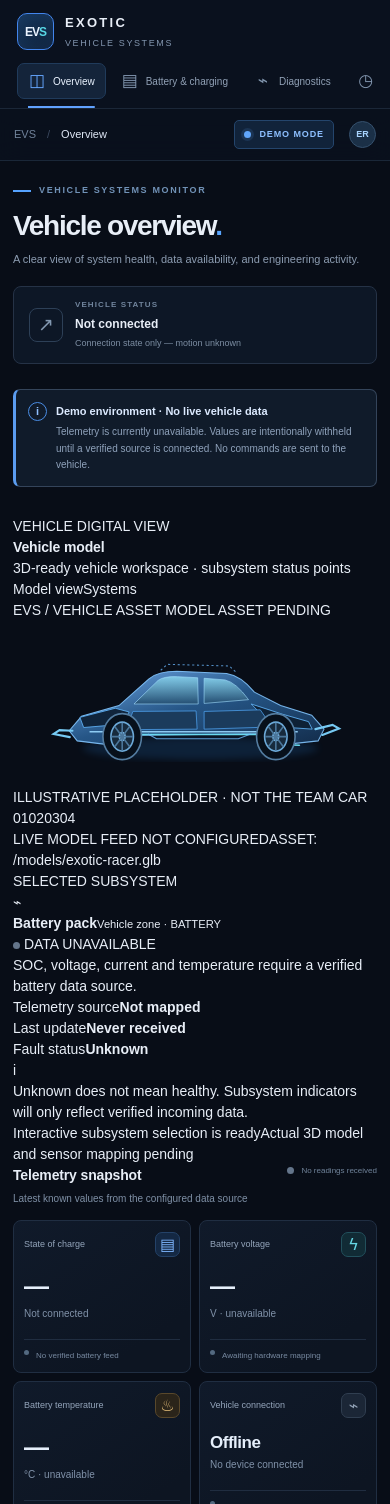
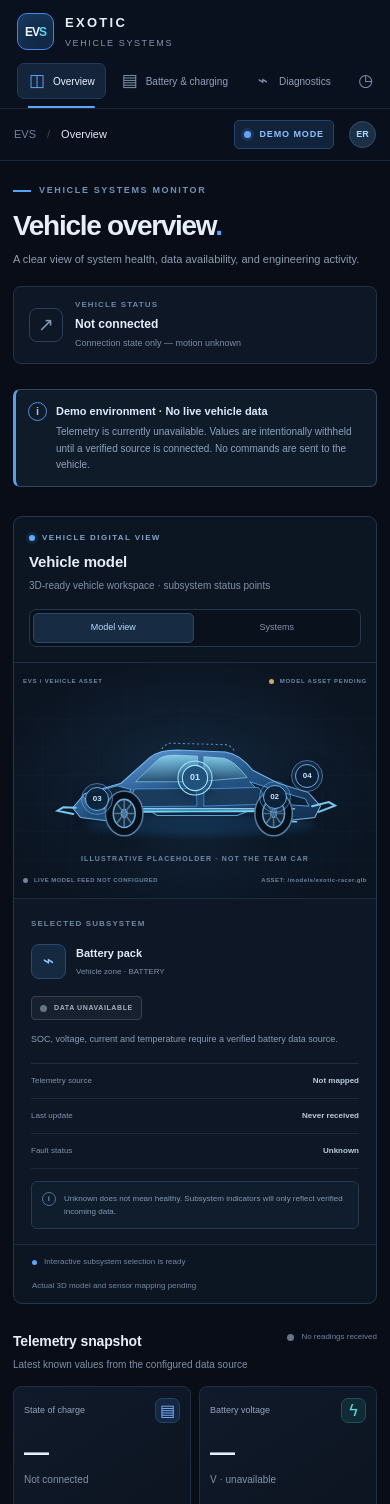
Before and after one commit to Abdo1629/exotic-vehicle-systems, a Next.js app: page / in a window 390 px wide. Shown: the top 1504 px of the page. Built offline with nearby package versions, Linux system fonts and the light colour scheme.

Commit message:
style: add responsive vehicle model viewport and subsystem inspector

```diff
--- a/app/globals.css
+++ b/app/globals.css
@@ -142,3 +142,59 @@ h2 { margin: 0; font-size: 14px; font-weight: 650; letter-spacing: -.15px; }
 @media (max-width: 850px) { .sidebar { position: static; width: 100%; height: auto; padding: 13px 17px 0; border-right: 0; border-bottom: 1px solid #1b2738; } .brand { padding: 0 0 13px; } .side-label, .sidebar-bottom { display: none; } .nav-list { flex-direction: row; gap: 4px; overflow-x: auto; padding-bottom: 9px; scrollbar-width: thin; } .nav-item { min-height: 36px; flex: 0 0 auto; gap: 7px; padding: 0 10px; font-size: 10px; } .nav-indicator { left: 10px; right: 10px; bottom: -10px; width: auto; height: 2px; } .main-panel { margin-left: 0; } .topbar { position: static; min-height: 52px; padding: 0 19px; } .content { padding: 27px 19px 22px; } .welcome-row { align-items: flex-start; flex-direction: column; gap: 18px; } .vehicle-state { min-width: 0; width: 100%; } .lower-grid { grid-template-columns: 1fr; } }
 @media (max-width: 520px) { .topbar { padding: 0 14px; } .topbar-team > span:last-child, .topbar-divider { display: none; } .content { padding: 23px 13px 18px; } h1 { font-size: 28px; } .subtitle { font-size: 11px; } .notice { padding: 12px; gap: 9px; } .notice-tag { display: none; } .metrics-grid { grid-template-columns: repeat(2,minmax(0,1fr)); gap: 8px; } .metric-card { padding: 11px 10px; } .metric-top { font-size: 9px; } .metric-top .mark { width: 25px; height: 25px; } .metric-value { font-size: 25px; } .metric-value.status-value { font-size: 17px; } .metric-foot { align-items: flex-start; font-size: 8px; } .updated-label { font-size: 8px; } .section-heading { align-items: flex-start; } .health-row { gap: 8px; } .health-row strong { font-size: 9px; } .health-row small { font-size: 8px; } .health-badge { padding: 4px; font-size: 6px; } .panel-footer { align-items: flex-start; } .activity-empty { align-items: flex-start; padding: 13px; } .activity-empty .health-badge { margin-left: auto; } .coming-soon { display: none; } .logbook-strip { align-items: flex-start; padding: 12px; } .footer { flex-direction: column; gap: 8px; } }
 @media (prefers-reduced-motion: reduce) { *, *::before, *::after { scroll-behavior: auto !important; transition-duration: .01ms !important; animation-duration: .01ms !important; animation-iteration-count: 1 !important; } }
+
+/* Vehicle model workspace: stable host for the team's future GLB asset and mapped telemetry hotspots. */
+.vehicle-stage-card { margin-bottom: 27px; overflow: hidden; border: 1px solid #24364c; border-radius: 9px; background: #0c1522; }
+.vehicle-stage-heading { display: flex; align-items: center; justify-content: space-between; gap: 16px; padding: 18px 19px; border-bottom: 1px solid #1d2c40; }
+.stage-eyebrow { display: flex; align-items: center; gap: 7px; margin-bottom: 7px; color: #83a4c9; font-size: 8px; font-weight: 700; letter-spacing: 1.4px; }
+.stage-eyebrow-dot { width: 6px; height: 6px; border-radius: 50%; background: #5eacff; box-shadow: 0 0 0 3px #5eacff1b; }
+.vehicle-stage-heading h2 { font-size: 15px; }
+.vehicle-stage-heading p { margin: 5px 0 0; color: #8092a9; font-size: 10px; }
+.stage-controls { display: flex; gap: 3px; padding: 3px; border: 1px solid #25364b; border-radius: 7px; background: #09111c; }
+.stage-tab { padding: 7px 10px; border: 1px solid transparent; border-radius: 5px; background: transparent; color: #8294aa; cursor: pointer; font: inherit; font-size: 9px; }
+.stage-tab:hover { color: #d8e7f8; }
+.stage-tab.selected { border-color: #2a4a6c; background: #172b43; color: #b9d9ff; }
+.vehicle-stage-body { display: grid; grid-template-columns: minmax(0,1.7fr) minmax(220px,.75fr); gap: 0; min-height: 320px; }
+.vehicle-viewport { position: relative; display: flex; min-width: 0; min-height: 320px; align-items: center; justify-content: center; overflow: hidden; isolation: isolate; background: radial-gradient(ellipse at 49% 54%,#183654 0%,#101f31 37%,#0b1421 76%); }
+.viewport-grid { position: absolute; z-index: -1; inset: 0; opacity: .45; background-image: linear-gradient(#35537222 1px,transparent 1px),linear-gradient(90deg,#35537222 1px,transparent 1px); background-size: 28px 28px; mask-image: linear-gradient(transparent,#000 20%,#000 85%,transparent); }
+.viewport-topline, .viewport-bottomline { position: absolute; right: 15px; left: 15px; z-index: 2; display: flex; align-items: center; justify-content: space-between; gap: 10px; color: #6f89a5; font-size: 7px; font-weight: 700; letter-spacing: .8px; }
+.viewport-topline { top: 14px; }
+.viewport-bottomline { bottom: 13px; color: #6f8299; font-size: 7px; letter-spacing: .45px; }
+.asset-state, .viewport-bottomline > span:first-child { display: inline-flex; align-items: center; gap: 6px; }
+.asset-state i { width: 5px; height: 5px; border-radius: 50%; background: #d1a667; }
+.viewport-bottomline > span:first-child i { width: 5px; height: 5px; border-radius: 50%; background: #71849b; }
+.vehicle-render-placeholder { position: relative; width: min(100%,680px); padding: 28px 4px 23px; }
+.vehicle-blueprint { display: block; width: 100%; height: auto; overflow: visible; filter: drop-shadow(0 14px 24px #0007); }
+.placeholder-caption { display: block; margin-top: -8px; text-align: center; color: #7594b4; font-size: 7px; font-weight: 700; letter-spacing: 1.1px; }
+.vehicle-hotspot { position: absolute; z-index: 3; display: grid; width: 27px; height: 27px; place-items: center; padding: 0; transform: translate(-50%,-50%); border: 1px solid #6caef0; border-radius: 50%; background: #0c2036eF; color: #c5e4ff; box-shadow: 0 0 0 4px #58a6f51b,0 4px 15px #0006; cursor: pointer; transition: transform .16s ease,background .16s ease,border-color .16s ease; }
+.vehicle-hotspot:hover, .vehicle-hotspot.active { transform: translate(-50%,-50%) scale(1.1); border-color: #a4e6ff; background: #20527b; }
+.vehicle-hotspot span { font-size: 8px; font-weight: 800; }
+.vehicle-hotspot i { position: absolute; inset: -5px; border: 1px solid #78baff7a; border-radius: 50%; }
+.vehicle-hotspot.active i { border-color: #91e6ff; }
+.vehicle-inspector { display: flex; flex-direction: column; padding: 19px 17px 15px; border-left: 1px solid #1e2c40; background: #0d1725; }
+.inspector-label { color: #7288a1; font-size: 8px; font-weight: 700; letter-spacing: 1.1px; }
+.inspector-title { display: flex; align-items: center; gap: 10px; margin-top: 14px; }
+.inspector-symbol { display: grid; place-items: center; width: 35px; height: 35px; border: 1px solid #2a4b6c; border-radius: 8px; background: #152a40; color: #91c7ff; font-size: 19px; }
+.inspector-title div { display: flex; min-width: 0; flex-direction: column; gap: 5px; }
+.inspector-title strong { color: #e0eafa; font-size: 11px; font-weight: 650; }
+.inspector-title small { color: #7d90a7; font-size: 8px; }
+.inspector-status { display: flex; align-items: center; gap: 7px; align-self: flex-start; margin-top: 17px; padding: 6px 8px; border: 1px solid #354355; border-radius: 4px; background: #17212e; color: #a0afc1; font-size: 7px; font-weight: 700; letter-spacing: .6px; }
+.inspector-description { margin: 12px 0 15px; color: #8c9eb3; font-size: 9px; line-height: 1.7; }
+.inspector-divider { height: 1px; background: #202e40; }
+.inspector-row { display: flex; align-items: center; justify-content: space-between; gap: 8px; padding: 11px 0; border-bottom: 1px solid #1b293a; color: #8092a8; font-size: 8px; }
+.inspector-row strong { color: #bdcbdc; font-size: 8px; font-weight: 550; text-align: right; }
+.inspector-note { display: flex; align-items: flex-start; gap: 8px; margin-top: auto; padding: 10px; border: 1px solid #27394d; border-radius: 6px; background: #101d2c; }
+.inspector-note > span { display: grid; flex: 0 0 auto; width: 14px; height: 14px; place-items: center; border: 1px solid #52759b; border-radius: 50%; color: #a1cfff; font-size: 8px; }
+.inspector-note p { margin: 0; color: #8498af; font-size: 8px; line-height: 1.65; }
+.systems-list { position: relative; z-index: 2; display: flex; width: 100%; flex-direction: column; gap: 8px; padding: 55px 22px; }
+.system-select { display: flex; align-items: center; gap: 9px; padding: 12px; border: 1px solid #26384d; border-radius: 6px; background: #101d2c; color: #c3d2e4; text-align: left; cursor: pointer; font: inherit; font-size: 10px; }
+.system-select.active { border-color: #477fb7; background: #142943; }
+.system-select-dot { width: 6px; height: 6px; flex: 0 0 auto; border-radius: 50%; background: #778aa0; }
+.system-select span:nth-child(2) { flex: 1; }
+.system-select small { color: #8797aa; font-size: 7px; font-weight: 700; }
+.vehicle-stage-footer { display: flex; align-items: center; justify-content: space-between; gap: 12px; padding: 11px 18px; border-top: 1px solid #1d2b3e; color: #7488a0; font-size: 8px; }
+.vehicle-stage-footer > span:first-child { display: flex; align-items: center; gap: 7px; }
+.vehicle-stage-footer i { width: 5px; height: 5px; border-radius: 50%; background: #60a5fa; }
+@media (max-width: 900px) { .vehicle-stage-body { grid-template-columns: minmax(0,1fr); } .vehicle-inspector { border-top: 1px solid #1e2c40; border-left: 0; } .inspector-note { margin-top: 12px; } .vehicle-viewport { min-height: 300px; } }
+@media (max-width: 520px) { .vehicle-stage-heading { align-items: flex-start; flex-direction: column; padding: 15px; } .stage-controls { align-self: stretch; } .stage-tab { flex: 1; } .vehicle-viewport { min-height: 235px; } .viewport-topline, .viewport-bottomline { right: 9px; left: 9px; font-size: 6px; } .vehicle-hotspot { width: 24px; height: 24px; } .vehicle-stage-footer { align-items: flex-start; flex-direction: column; } }
+@media (prefers-reduced-motion: reduce) { .vehicle-hotspot { transition: none; } }
```
